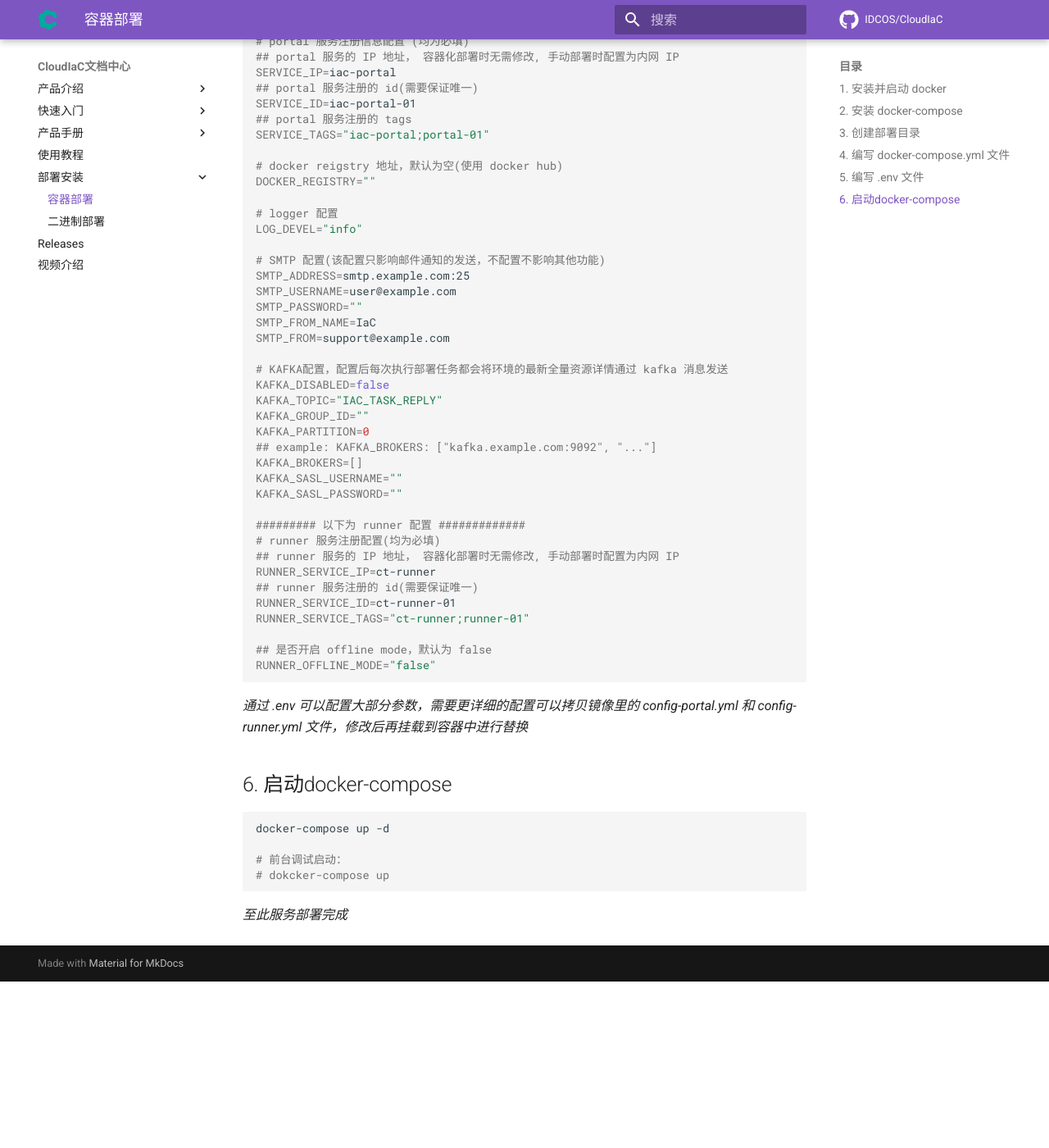
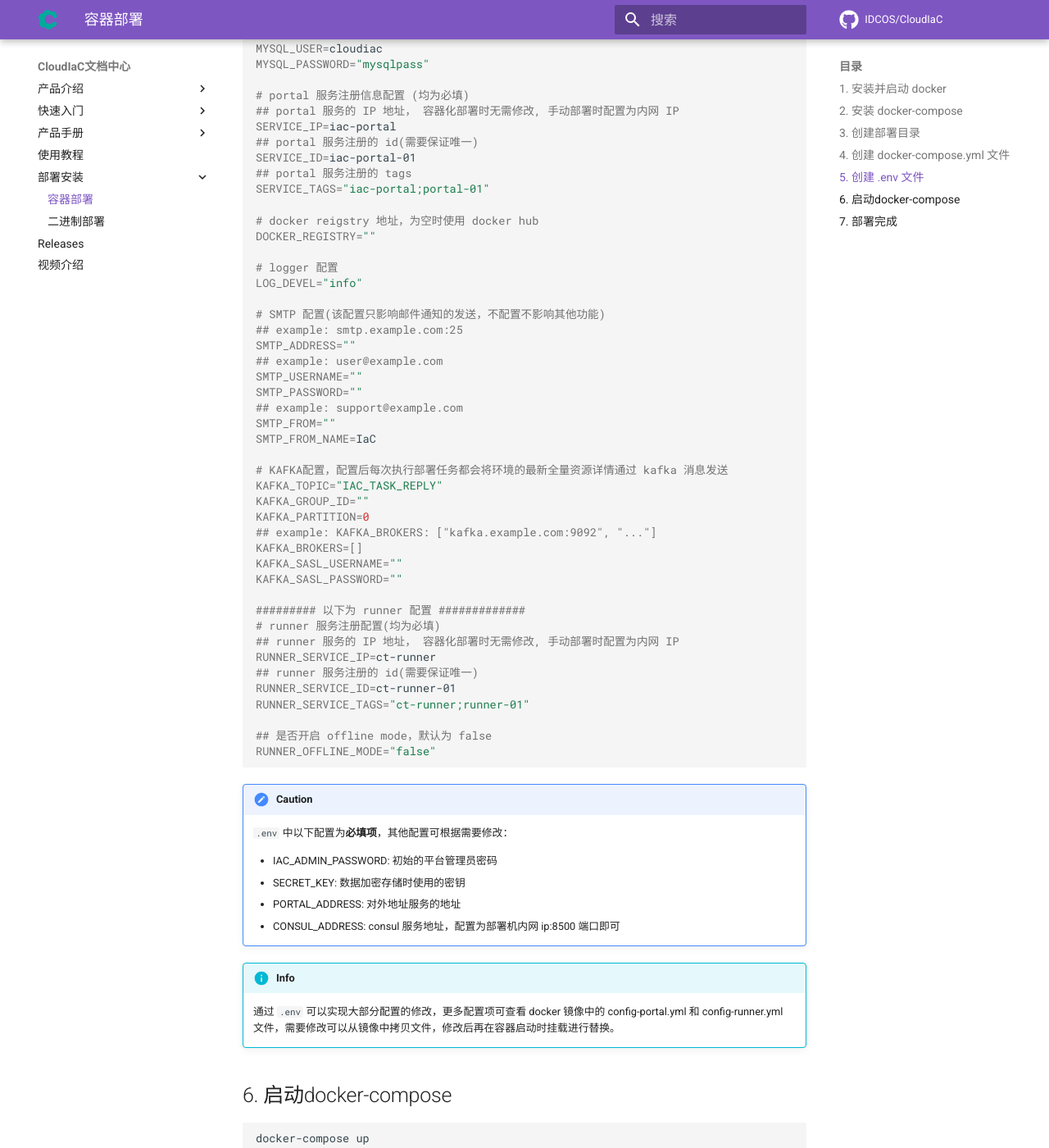
Before and after one commit to idcos/cloudiac, an MkDocs documentation site: the page built from docs/mkdocs/installation/container.md, in a window 1280 px wide and 1400 px high, scrolled down 3084 px. Shown: the whole window at 82% size. Built offline with MkDocs 1.6.1 and Material for MkDocs 9.7.7, drawn with Linux system fonts in a browser that asks for light colours; comment, search, counter and statistics services are not loaded; the version menu is left out; before the commit the page ends 4281 px from its top, so only the background shows below that; some of the changed text lies outside the part shown.

Commit message:
docs: 调整部署文档

````diff
--- a/docs/mkdocs/installation/container.md
+++ b/docs/mkdocs/installation/container.md
@@ -19,13 +19,14 @@ chmod +x /usr/local/bin/docker-compose
 
 ## 3. 创建部署目录
 
-部署目录固定为 /usr/yunji/cloudiac，**不可更改**，更改部署目录会导致执行部署任务失败。
+!!! Caution
+    **部署目录必须为 /usr/yunji/cloudiac，部署到其他目录将无法执行环境部署任务。**
 
 ```bash
 mkdir -p /usr/yunji/cloudiac/var/{consul,mysql} && cd /usr/yunji/cloudiac/
 ```
 
-## 4. 编写 docker-compose.yml 文件
+## 4. 创建 docker-compose.yml 文件
 
 文件路径 /usr/yunji/cloudiac/docker-compose.yml，内容如下:
 
@@ -113,9 +114,9 @@ services:
 
 ```
 
-## 5. 编写 .env 文件
+## 5. 创建 .env 文件
 
-文件路径 /usr/yunji/cloudiac/.env，内容如下(**请根据注释修改配置**):
+文件路径 /usr/yunji/cloudiac/.env，内容如下:
 
 ```bash
 # auto-replace-from: configs/dotenv.sample
@@ -158,21 +159,23 @@ SERVICE_ID=iac-portal-01
 ## portal 服务注册的 tags
 SERVICE_TAGS="iac-portal;portal-01"
 
-# docker reigstry 地址，默认为空(使用 docker hub)
+# docker reigstry 地址，为空时使用 docker hub
 DOCKER_REGISTRY=""
 
 # logger 配置
 LOG_DEVEL="info"
 
 # SMTP 配置(该配置只影响邮件通知的发送，不配置不影响其他功能)
-SMTP_ADDRESS=smtp.example.com:25
-SMTP_USERNAME=user@example.com
+## example: smtp.example.com:25
+SMTP_ADDRESS=""
+## example: user@example.com
+SMTP_USERNAME=""
 SMTP_PASSWORD=""
+## example: support@example.com
+SMTP_FROM=""
 SMTP_FROM_NAME=IaC
-SMTP_FROM=support@example.com
 
 # KAFKA配置，配置后每次执行部署任务都会将环境的最新全量资源详情通过 kafka 消息发送
-KAFKA_DISABLED=false
 KAFKA_TOPIC="IAC_TASK_REPLY"
 KAFKA_GROUP_ID=""
 KAFKA_PARTITION=0
@@ -191,18 +194,29 @@ RUNNER_SERVICE_TAGS="ct-runner;runner-01"
 
 ## 是否开启 offline mode，默认为 false
 RUNNER_OFFLINE_MODE="false"
-
 ```
 
-*通过 .env 可以配置大部分参数，需要更详细的配置可以拷贝镜像里的 config-portal.yml 和 config-runner.yml 文件，修改后再挂载到容器中进行替换*
+!!! Caution
+    `.env` 中以下配置为**必填项**，其他配置可根据需要修改：
+
+    - IAC_ADMIN_PASSWORD: 初始的平台管理员密码
+    - SECRET_KEY: 数据加密存储时使用的密钥
+    - PORTAL_ADDRESS: 对外地址服务的地址
+    - CONSUL_ADDRESS: consul 服务地址，配置为部署机内网 ip:8500 端口即可
+
+!!! Info
+    通过 `.env` 可以实现大部分配置的修改，更多配置项可查看 docker 镜像中的 config-portal.yml 和 config-runner.yml 文件，需要修改可以从镜像中拷贝文件，修改后再在容器启动时挂载进行替换。
 
 ## 6. 启动docker-compose
 
 ```bash
-docker-compose up -d
-
-# 前台调试启动：
-# dokcker-compose up
+docker-compose up
 ```
 
-*至此服务部署完成*
+> 默认为前台启动，以便于排查问题，在确定服务正常后可以改为后台启动：`dokcker-compose up -d`。
+
+
+## 7. 部署完成
+至此服务部署完成，访问 http://${PORTAL_ADDRESS} 进行登陆。
+
+默认的用户名为 admin@example.com (即 IAC_ADMIN_EMAIL)，密码为 `.env` 中配置的 `IAC_ADMIN_PASSWORD`。
````
Also changed, not shown: docs/mkdocs/installation/linux.md (+36 -11 lines), 2 other files.
